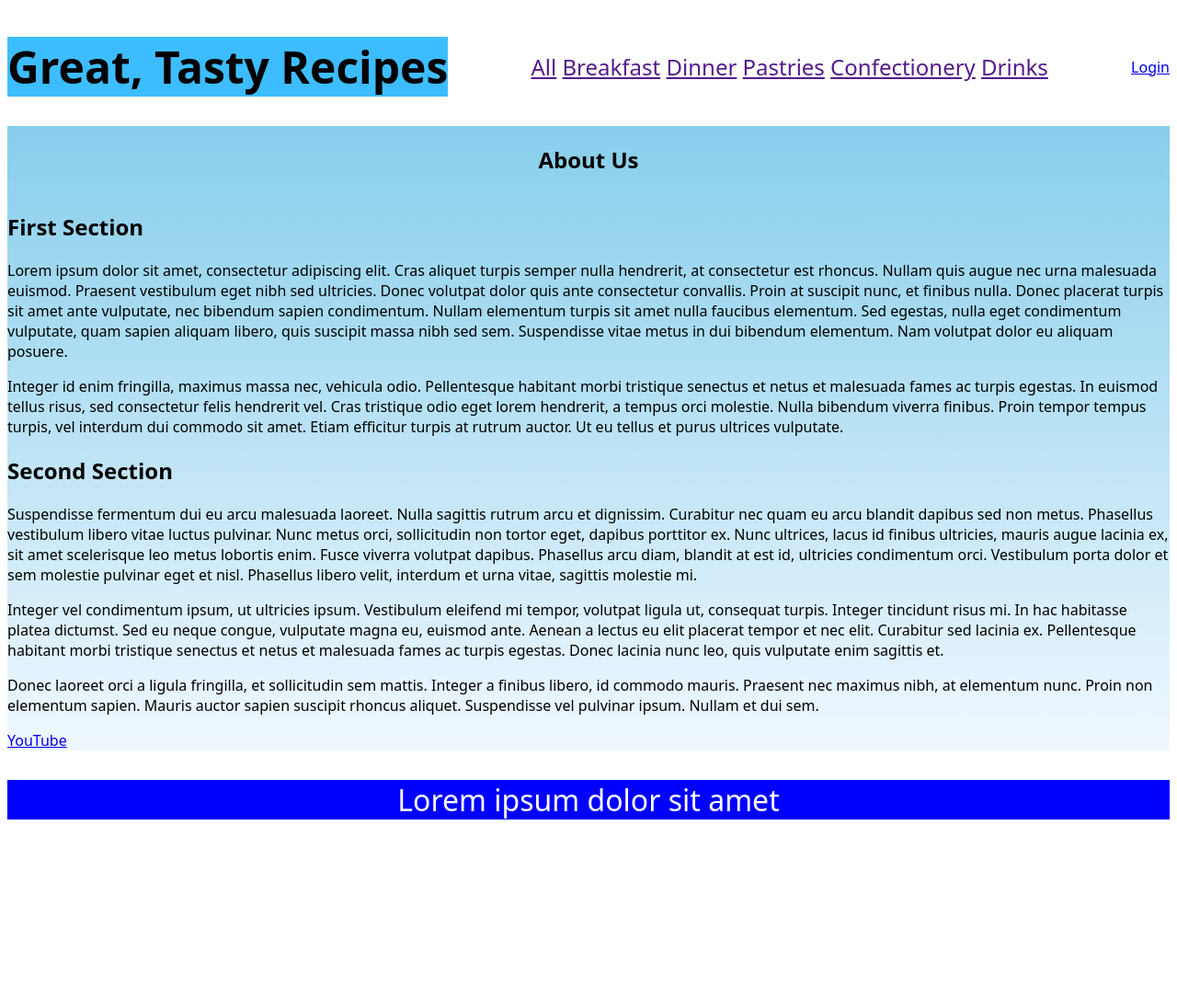
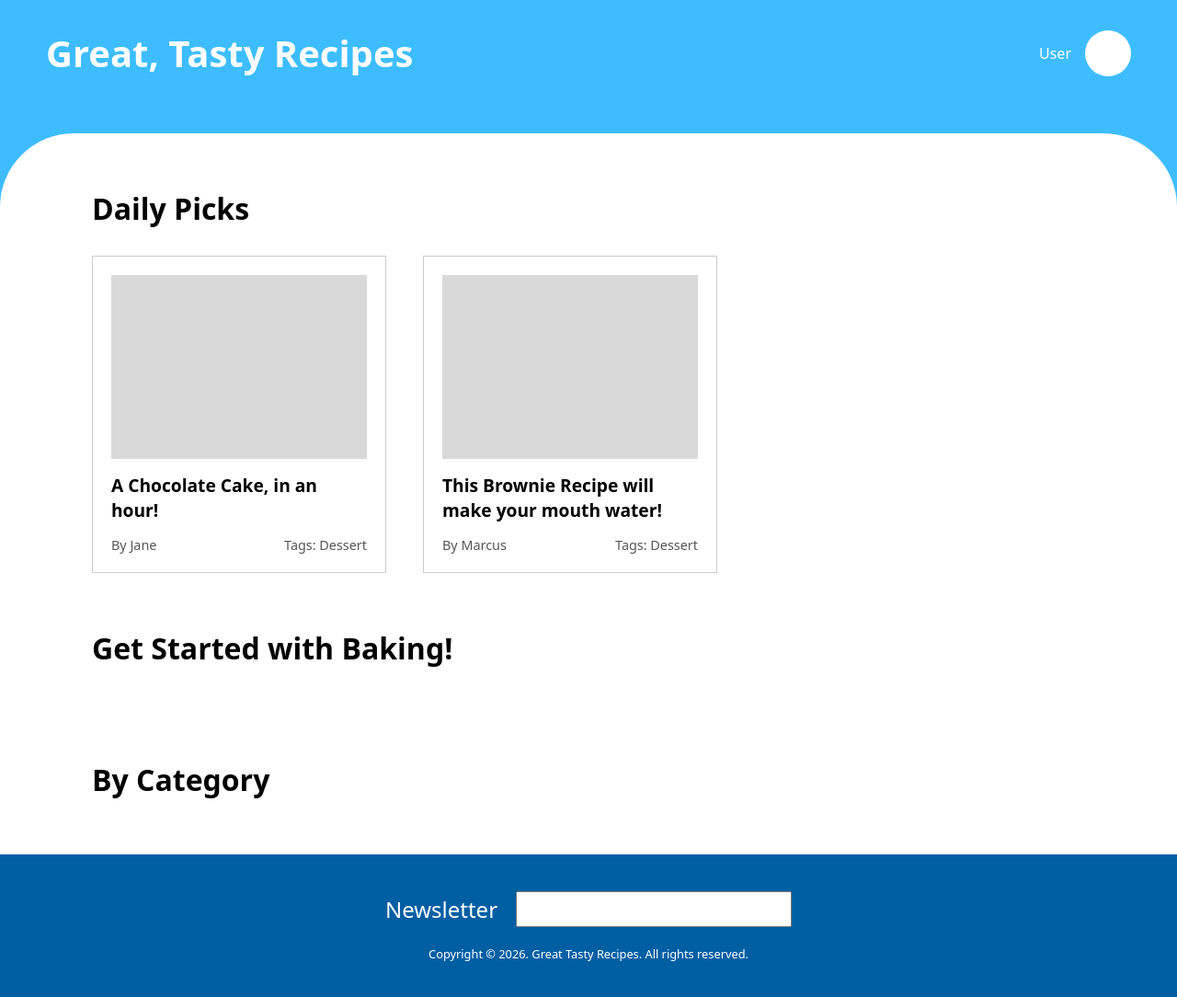
Before and after one commit to Joe11S/Web-Dev-II-Project-Final, a plain HTML site: page Frontend/index.html in a window 1280 px wide. Shown: the whole page at 92% size. Before the commit the page ends 923 px from the top, so only its background shows below. Drawn offline with Linux system fonts and the light colour scheme.

Commit message:
Initial commit

```diff
--- a/Backend/package.json
+++ b/Backend/package.json
@@ -15,6 +15,7 @@
     "express": "^5.2.1",
     "mongodb": "^7.0.0",
     "mongoose": "^9.0.1",
-    "nodemon": "^3.1.11"
+    "nodemon": "^3.1.11",
+    "react": "^19.2.3"
   }
 }
--- a/Frontend/assets/styles/style.scss
+++ b/Frontend/assets/styles/style.scss
@@ -0,0 +1,159 @@
+// Variables
+$brand-blue: rgb(61, 189, 255);
+$brand-dark-blue: #005fa3;
+$white: #ffffff;
+$gray-light: #f4f4f4;
+$gray-border: #ccc;
+
+* { box-sizing: border-box; margin: 0; padding: 0; }
+
+body {
+  font-family: system-ui, -apple-system, sans-serif;
+  background-color: $brand-blue; // Header color flows from background
+}
+
+// SHARED COMPONENTS
+header {
+  display: flex;
+  justify-content: space-between;
+  align-items: center;
+  padding: 30px 50px 60px;
+  color: $white;
+
+  .logo { font-size: 2.5rem; font-weight: bold; }
+
+  .user-section {
+    position: relative;
+    display: flex;
+    align-items: center;
+    gap: 15px;
+    cursor: pointer;
+
+    .avatar {
+      width: 50px;
+      height: 50px;
+      background: $white;
+      border-radius: 50%;
+    }
+
+    .dropdown {
+      display: none;
+      position: absolute;
+      top: 60px;
+      right: 0;
+      background: $white;
+      color: #333;
+      padding: 10px;
+      border-radius: 8px;
+      box-shadow: 0 4px 10px rgba(0,0,0,0.2);
+      z-index: 10;
+      min-width: 120px;
+
+      &.active { display: block; }
+      a { text-decoration: none; color: inherit; display: block; padding: 5px; }
+    }
+  }
+}
+
+main {
+  background: $white;
+  border-radius: 80px 80px 0 0; // The rounded top from Figma
+  min-height: 80vh;
+  padding: 60px 100px;
+}
+
+// --- INDEX SPECIFIC ---
+.daily-picks {
+  display: flex;
+  gap: 40px;
+  margin: 30px 0;
+
+  .recipe-card {
+    border: 1px solid $gray-border;
+    width: 320px;
+    padding: 20px;
+
+    .img-placeholder {
+      width: 100%;
+      height: 200px;
+      background: #d9d9d9;
+      margin-bottom: 15px;
+    }
+
+    h3 { font-size: 1.2rem; margin-bottom: 15px; }
+
+    .card-footer {
+      display: flex;
+      justify-content: space-between;
+      font-size: 0.9rem;
+      color: #555;
+    }
+  }
+}
+
+// --- LOGIN SPECIFIC ---
+.login-split {
+  display: flex;
+  background: $brand-blue;
+  height: 100vh;
+
+  .welcome-side {
+    flex: 1;
+    display: flex;
+    flex-direction: column;
+    justify-content: center;
+    align-items: center;
+    color: white;
+    text-align: center;
+    padding: 40px;
+
+    h1 { font-size: 5rem; margin-bottom: 10px; }
+    p { font-size: 1.8rem; max-width: 350px; line-height: 1.2; }
+    .bottom-link { margin-top: 100px; font-size: 1.5rem; color: white; }
+  }
+
+  .form-side {
+    flex: 1;
+    background: white;
+    border-radius: 80px 0 0 80px; // Rounded left side for login
+    display: flex;
+    flex-direction: column;
+    justify-content: center;
+    align-items: center;
+
+    .form-container {
+      width: 400px;
+      h2 { text-align: center; font-size: 2rem; margin-bottom: 40px; }
+
+      .input-row {
+        display: flex;
+        align-items: center;
+        margin-bottom: 20px;
+        label { width: 100px; font-size: 1.2rem; }
+        input { flex: 1; padding: 10px; border: 1px solid black; }
+      }
+
+      .social-signin {
+        text-align: center;
+        margin-top: 40px;
+        p { font-size: 1.5rem; margin-bottom: 15px; }
+        img { width: 50px; cursor: pointer; }
+      }
+    }
+  }
+}
+
+footer {
+  background: $brand-dark-blue;
+  color: white;
+  padding: 40px;
+  .newsletter {
+    display: flex;
+    align-items: center;
+    gap: 20px;
+    justify-content: center;
+    font-size: 1.5rem;
+    input { width: 300px; padding: 10px; }
+  }
+  .copy { text-align: center; margin-top: 20px; font-size: 0.8rem; }
+}
--- a/Frontend/index.html
+++ b/Frontend/index.html
@@ -1,57 +1,58 @@
 <!DOCTYPE html>
-<html>
+<html lang="en">
 <head>
-        <link rel="stylesheet" href="style.css">
-        <title>Great, Tasty Recipes</title>
+    <link rel="stylesheet" href="assets/styles/style.css">
+    <title>Home - Great Tasty Recipes</title>
 </head>
 <body>
     <header>
-            <h1 class="logo">Great, Tasty Recipes</h1>
-            <nav>
-                <a href="">All</a>
-                <a href="">Breakfast</a>
-                <a href="">Dinner</a>
-                <a href="">Pastries</a>
-                <a href="">Confectionery</a>
-                <a href="">Drinks</a>
-            </nav>
-            <a class="login" href="login.html">Login</a>
+        <div class="logo">Great, Tasty Recipes</div>
+        <div class="user-section" id="userBtn">
+            <span>User</span>
+            <div class="avatar"></div>
+            <div class="dropdown" id="userDropdown">
+                <a href="login.html">Login</a>
+            </div>
+        </div>
     </header>
+
     <main>
-            <aside>
+        <h1>Daily Picks</h1>
+        <section class="daily-picks">
+            <div class="recipe-card">
+                <div class="img-placeholder"></div>
+                <h3>A Chocolate Cake, in an hour!</h3>
+                <div class="card-footer">
+                    <span>By Jane</span>
+                    <span>Tags: Dessert</span>
+                </div>
+            </div>
+            <div class="recipe-card">
+                <div class="img-placeholder"></div>
+                <h3>This Brownie Recipe will make your mouth water!</h3>
+                <div class="card-footer">
+                    <span>By Marcus</span>
+                    <span>Tags: Dessert</span>
+                </div>
+            </div>
+        </section>
 
-            </aside>
-            <article>
-                <header>
-                    <h1 class="heading">About Us</h1>
-                </header>
-                <section id="sector">
-                    <h2 id="section1">First Section</h2>
-                    <p>
-                        Lorem ipsum dolor sit amet, consectetur adipiscing elit. Cras aliquet turpis semper nulla hendrerit, at consectetur est rhoncus. Nullam quis augue nec urna malesuada euismod. Praesent vestibulum eget nibh sed ultricies. Donec volutpat dolor quis ante consectetur convallis. Proin at suscipit nunc, et finibus nulla. Donec placerat turpis sit amet ante vulputate, nec bibendum sapien condimentum. Nullam elementum turpis sit amet nulla faucibus elementum. Sed egestas, nulla eget condimentum vulputate, quam sapien aliquam libero, quis suscipit massa nibh sed sem. Suspendisse vitae metus in dui bibendum elementum. Nam volutpat dolor eu aliquam posuere.
-                    </p>
-                    <p>
-                        Integer id enim fringilla, maximus massa nec, vehicula odio. Pellentesque habitant morbi tristique senectus et netus et malesuada fames ac turpis egestas. In euismod tellus risus, sed consectetur felis hendrerit vel. Cras tristique odio eget lorem hendrerit, a tempus orci molestie. Nulla bibendum viverra finibus. Proin tempor tempus turpis, vel interdum dui commodo sit amet. Etiam efficitur turpis at rutrum auctor. Ut eu tellus et purus ultrices vulputate.
-                    </p>
-                </section>
-                <section id="sector2">
-                    <h2 id="section2">Second Section</h2>
-                    <p>
-                        Suspendisse fermentum dui eu arcu malesuada laoreet. Nulla sagittis rutrum arcu et dignissim. Curabitur nec quam eu arcu blandit dapibus sed non metus. Phasellus vestibulum libero vitae luctus pulvinar. Nunc metus orci, sollicitudin non tortor eget, dapibus porttitor ex. Nunc ultrices, lacus id finibus ultricies, mauris augue lacinia ex, sit amet scelerisque leo metus lobortis enim. Fusce viverra volutpat dapibus. Phasellus arcu diam, blandit at est id, ultricies condimentum orci. Vestibulum porta dolor et sem molestie pulvinar eget et nisl. Phasellus libero velit, interdum et urna vitae, sagittis molestie mi.
-                    </p>
-                    <p>
-                        Integer vel condimentum ipsum, ut ultricies ipsum. Vestibulum eleifend mi tempor, volutpat ligula ut, consequat turpis. Integer tincidunt risus mi. In hac habitasse platea dictumst. Sed eu neque congue, vulputate magna eu, euismod ante. Aenean a lectus eu elit placerat tempor et nec elit. Curabitur sed lacinia ex. Pellentesque habitant morbi tristique senectus et netus et malesuada fames ac turpis egestas. Donec lacinia nunc leo, quis vulputate enim sagittis et.
-                    </p>
-                    <p>
-                        Donec laoreet orci a ligula fringilla, et sollicitudin sem mattis. Integer a finibus libero, id commodo mauris. Praesent nec maximus nibh, at elementum nunc. Proin non elementum sapien. Mauris auctor sapien suscipit rhoncus aliquet. Suspendisse vel pulvinar ipsum. Nullam et dui sem.
-                    </p>
-                    <a href="http://youtube.com">YouTube</a>
-                </section>
-            </article>
+        <h1 style="margin-top: 60px;">Get Started with Baking!</h1>
+        <h1 style="margin-top: 100px;">By Category</h1>
     </main>
+
     <footer>
-            <p>Lorem ipsum dolor sit amet</p>
-            <div class="footer-div-container"></div>
+        <div class="newsletter">
+            <span>Newsletter</span>
+            <input type="text">
+        </div>
+        <p class="copy">Copyright © 2026. Great Tasty Recipes. All rights reserved.</p>
     </footer>
+
+    <script>
+        const userBtn = document.getElementById('userBtn');
+        const dropdown = document.getElementById('userDropdown');
+        userBtn.onclick = () => dropdown.classList.toggle('active');
+    </script>
 </body>
 </html>
--- a/Frontend/style.scss
+++ /dev/null
@@ -1,38 +0,0 @@
-body{
-    font-family: system-ui, -apple-system, BlinkMacSystemFont, 'Segoe UI', Roboto, Oxygen, Ubuntu, Cantarell, 'Open Sans', 'Helvetica Neue', sans-serif;
-}
-
-main, .login-panel {
-    background: linear-gradient(skyblue, aliceblue);
-    .heading {
-        width: 100%;
-        text-align: center;
-        font-family: system-ui, -apple-system, BlinkMacSystemFont, 'Segoe UI', Roboto, Oxygen, Ubuntu, Cantarell, 'Open Sans', 'Helvetica Neue', sans-serif;
-    }
-}
-
-header {
-    display: flex;
-    text-align: center;
-    align-items: center;
-    justify-content: space-between;
-    .logo {
-        background-color: rgb(61, 189, 255);
-        text-align: center;
-        font-family: system-ui, -apple-system, BlinkMacSystemFont, 'Segoe UI', Roboto, Oxygen, Ubuntu, Cantarell, 'Open Sans', 'Helvetica Neue', sans-serif;
-        font-size: 3rem;
-    }
-    nav {
-        text-align: center;
-        font-size: 1.5rem;
-    }
-}
-
-footer {
-    width: 100%;
-    font-size: 2rem;
-    text-align: center;
-    background-color: blue;
-    color: white;
-    font-family: system-ui, -apple-system, BlinkMacSystemFont, 'Segoe UI', Roboto, Oxygen, Ubuntu, Cantarell, 'Open Sans', 'Helvetica Neue', sans-serif;
-}
```
Also changed, not shown: Frontend/login.html (+31 -26 lines), Frontend/assets/styles/style.css (added), Frontend/style.css (deleted), 3 other files. Lines whose indentation alone changed are shown as unchanged.
